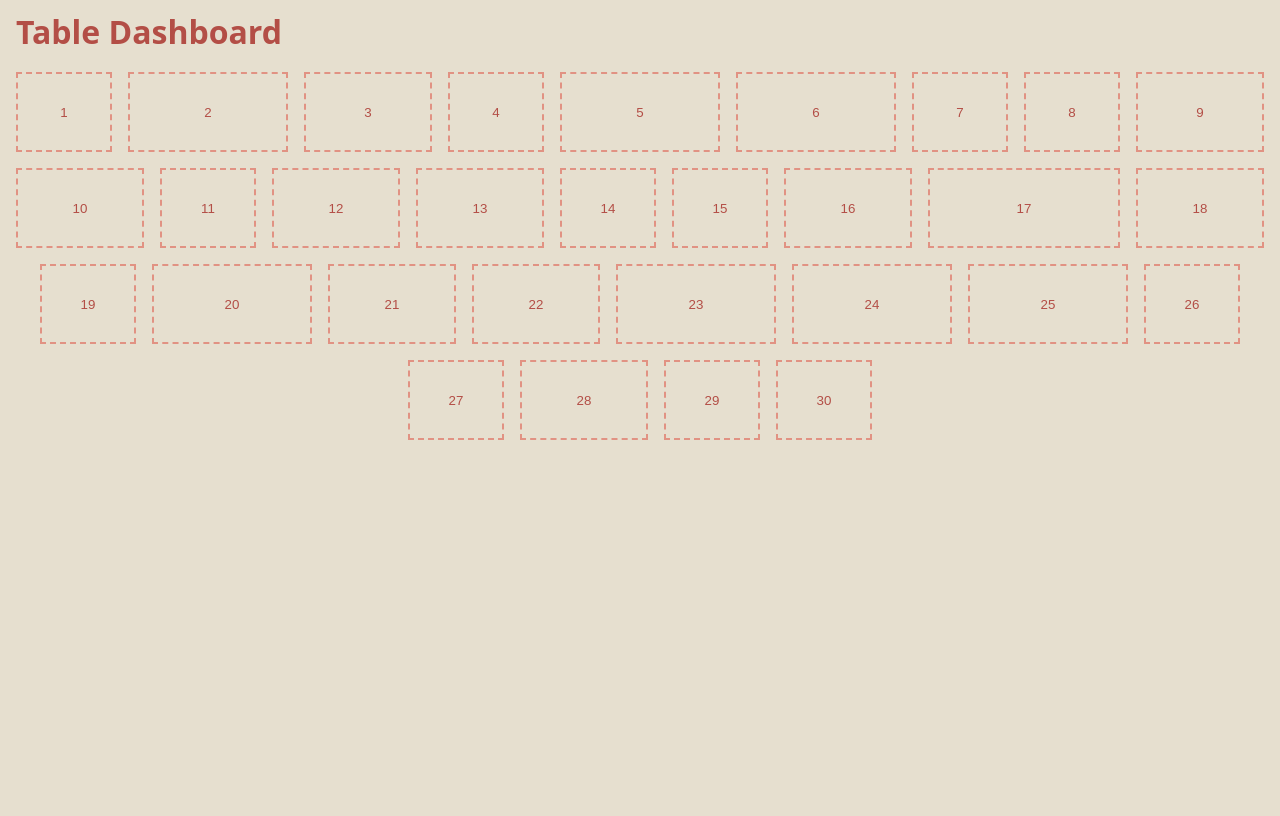
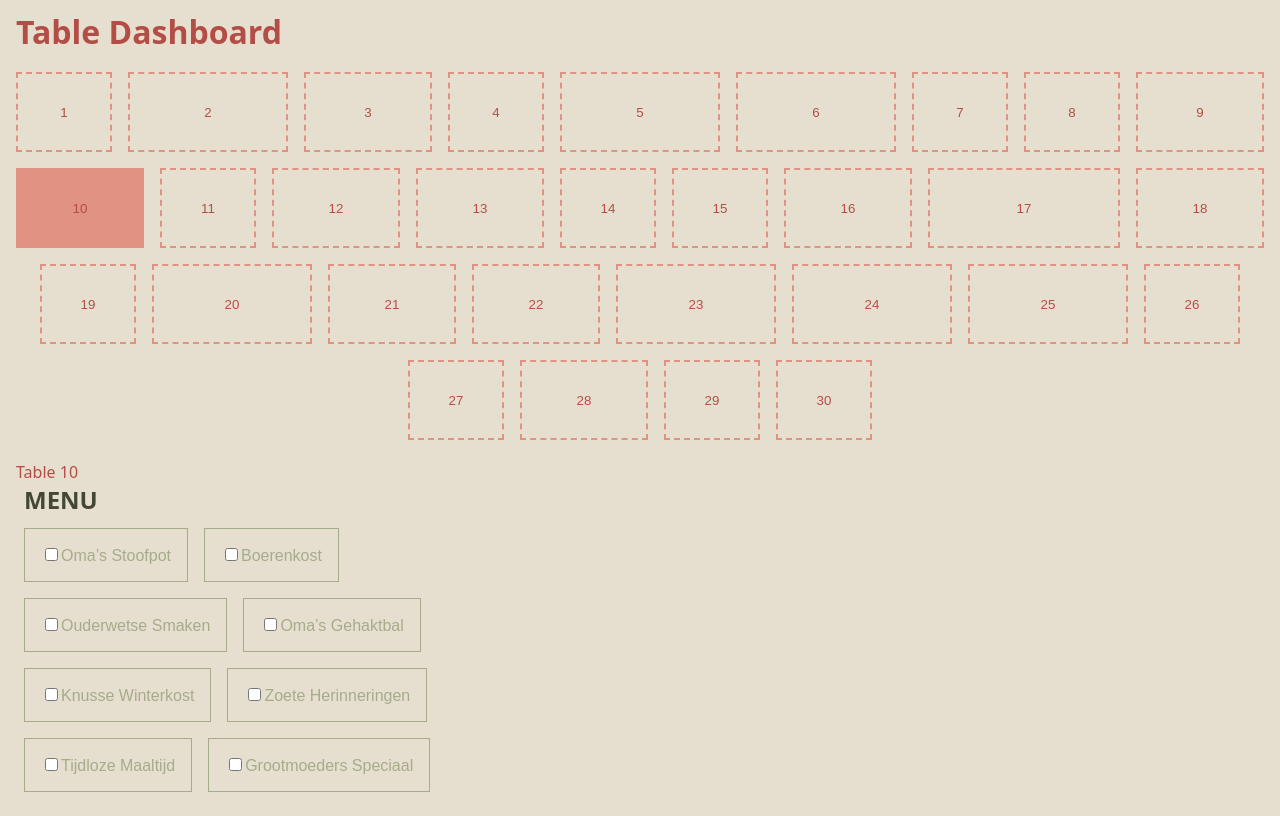
Before and after one commit to annakinds/grannys-table, a React (Vite) app: page / in a window 1280 px wide. Both pictures are taken after a click on the button "10". Built offline with nearby package versions, Linux system fonts and the light colour scheme.

Commit message:
added menu

```diff
--- a/src/App.css
+++ b/src/App.css
@@ -1,8 +1,13 @@
+.hidden {
+  display: none;
+}
+
 .tables__title {
   font-size: 2rem;
   font-weight: bold;
   margin: 1rem;
 }
+
 .tables__list {
   display: flex;
   flex-direction: row;
@@ -23,6 +28,44 @@
   height: 5rem;
 }
 
-.table__button:hover, .table__button:active {
+.border {
+  border: 2px solid #E19283;
+}
+
+.table__button:hover, .fill {
   background-color: #E19283;
 }
+
+.menu__title {
+  font-size: 1.5rem;
+  color: #434834;
+  font-weight: bold;
+  text-transform: uppercase;
+  margin: .5rem;
+}
+
+.service {
+  margin: 1rem;
+}
+
+.menuItems {
+  display: flex;
+  flex-direction: row;
+  flex-wrap: wrap;
+
+  max-width: 30rem;
+}
+
+.menuItem {
+  border: 1px solid #A6AC8A;
+  background-color: transparent;
+  color: #A6AC8A;
+  font-size: 1rem;
+  padding: 1rem;
+  margin: .5rem;
+}
+
+.menuItem:hover {
+  background-color: #A6AC8A;
+  color: #767A61;
+}
--- a/src/App.jsx
+++ b/src/App.jsx
@@ -2,20 +2,17 @@ import { useState } from 'react'
 import './reset.css'
 import './App.css'
 import Tables from './components/TableDashboard';
+import Service from './components/RestaurantService';
 
 function App() {
 
+  const [active, setActive] = useState(false);
+
   return (
-    <html lang="en">
-      <head>
-        <meta charSet="utf-8" />
-        <meta name="viewport" content="width=device-width, initial-scale=1" />
-        <title>Granny's Table</title>
-      </head>
-      <body>
-        <Tables />
-      </body>
-    </html>
+    <div>
+      <Tables active={active} setActive={setActive} />
+      <Service active={active} />
+    </div>
   );
 };
 
--- /dev/null
+++ b/src/components/MenuItems.jsx
@@ -0,0 +1,31 @@
+
+const Service = () => {
+    const menuItems = [
+        { id: 1, name: "Oma’s Stoofpot" },
+        { id: 2, name: "Boerenkost" },
+        { id: 3, name: "Ouderwetse Smaken" },
+        { id: 4, name: "Oma’s Gehaktbal" },
+        { id: 5, name: "Knusse Winterkost" },
+        { id: 6, name: "Zoete Herinneringen" },
+        { id: 7, name: "Tijdloze Maaltijd" },
+        { id: 8, name: "Grootmoeders Speciaal" },
+    ];
+
+    return (
+        <div className="menu">
+            <h2 className="menu__title">Menu</h2>
+            <ul className="menuItems">
+                {menuItems.map((menuItem) => (
+                    <li key={menuItem.id}>
+                        <button className="menuItem">
+                            <input type="checkbox" id={menuItem.id} />
+                            <label htmlFor={menuItem.id}>{menuItem.name}</label>
+                        </button>
+                    </li>
+                ))}
+            </ul>
+        </div>
+    );
+}
+
+export default Service;
--- /dev/null
+++ b/src/components/RestaurantService.jsx
@@ -0,0 +1,21 @@
+import MenuItems from "./MenuItems.jsx";
+import { useState } from "react";
+
+// import Drinks from "./Drinks.jsx";
+// import Co2Meter from "./Co2Meter.jsx";
+// import Bill from "./Bill.jsx";
+
+
+const Service = ({ active }) => {
+    return (
+        <div className={`${active ? 'service' : 'hidden'}`}>
+            <h2>Table {active}</h2>
+            <MenuItems />
+            {/* <Drinks />
+            <Co2Meter />
+            <Bill /> */}
+        </div>
+    );
+}
+
+export default Service;
--- a/src/components/TableCard.jsx
+++ b/src/components/TableCard.jsx
@@ -1,11 +1,20 @@
-import React from "react";
+import { useState } from "react";
 
+const Table = ({ id, setActive, active }) => {
+//noem active nog anders, bv. currenTabel
+    const toggleActive = () => {
+        setActive(id);
+    };
 
-const Table = ({id}) => {
     return (
         <div>
-            <button className="table__button">{id}</button>
-        </div>
+            <button
+                className={`table__button ${active === id ? 'fill' : ''}`}
+                onClick={toggleActive}
+            >
+                {id}
+            </button>
+        </div >
     );
 };
 
--- a/src/components/TableDashboard.jsx
+++ b/src/components/TableDashboard.jsx
@@ -1,6 +1,6 @@
 import Table from "./TableCard";
 
-const Tables = () => {
+const Tables = ({ setActive, active }) => {
     const tables = [
         { id: 1, width: "6rem" },
         { id: 2, width: "10rem" },
@@ -40,7 +40,7 @@ const Tables = () => {
             <ul className="tables__list">
                 {tables.map((table) => (
                     <li className={`tables__listitem table-${table.id}`} key={table.id} style={{ width: table.width }}>
-                        <Table width={table.width} id={table.id} />
+                        <Table width={table.width} id={table.id} setActive={setActive} active={active} />
                     </li>
                 ))}
             </ul>
```
Also changed, not shown: src/components/Bill.jsx (added), src/components/Co2Meter.jsx (added), src/components/Drinks.jsx (added).
